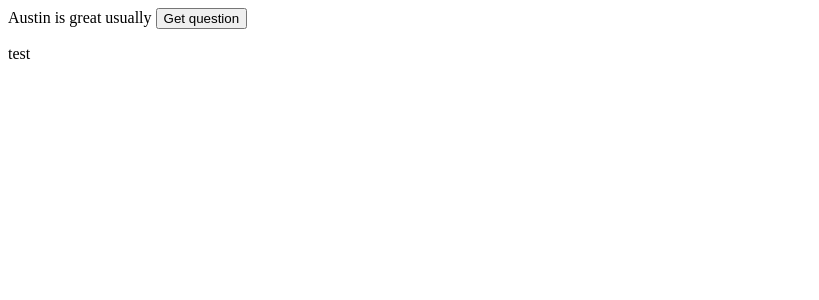
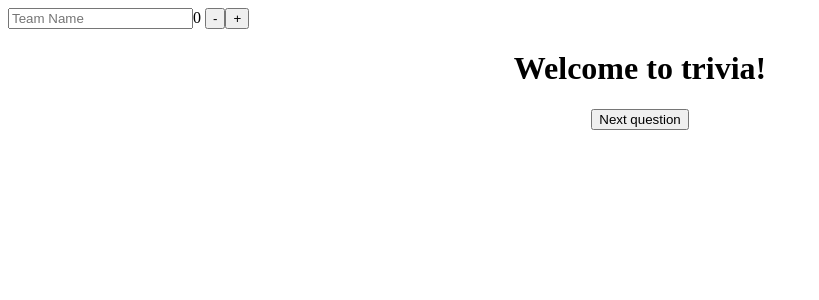
Before and after one commit to austinmetcalf/Trivia-Vue, a Vue app: page / in a window 1280 px wide. Shown: the top 300 px of the page, without its empty margins (0-819 px from the left). Built offline with nearby package versions, Linux system fonts and the light colour scheme; no server answers.

Commit message:
Added API and import for child component

```diff
--- a/src/App.vue
+++ b/src/App.vue
@@ -1,26 +1,44 @@
 <template>
   <div>
+    <div class="team">
+      <input placeholder="Team Name">0
+      <button>-</button>
+      <button>+</button>
+    </div>
+    <div class="header-container">
+      <h1>Welcome to trivia!</h1>
+    </div>
+    <div class="question-container">
+      <button @click="getDataFromAPI">Next question</button>
+      <p>{{ currentQuestion }}</p>
+      <p>{{ currentQuestion.correct_answer }}</p>
+      <p>{{ currentQuestion.incorrect_answers }}</p>
+    </div>
+    <QuizQuestion/>
 
-    Austin is great usually
-    <button @click="getDataFromAPI">Get question</button>
-    <p>{{ currentQuestion }}test</p>
+
+
+
   </div>
 </template>
 
 <script>
 
 import axios from 'axios'
+import QuizQuestion from './components/quizQuestion';
 
 export default {
   name: 'App',
-  // components: {
-  //   quizQuestion,
-  // },
+  components: {
+    QuizQuestion,
+  },
   methods: {
     async getDataFromAPI() {
       try {
         const response = await axios.get('https://opentdb.com/api.php?amount=40&type=multiple');
-        this.dataFromAPI = response.data;
+        this.dataFromAPI = response.data.results;
+        this.currentQuestion = this.dataFromAPI.shift()
+        console.log(this.dataFromAPI)
       } catch (error) {
         console.error(error);
       }
@@ -32,8 +50,17 @@ export default {
     };
   },
 }
+
 </script>
 
 <style>
-
+.header-container{
+  display: flex;
+  justify-content: center;
+}
+.question-container{
+  display: flex;
+  flex-direction: column;
+  align-items: center;
+}
 </style>
--- a/src/components/quizQuestion.vue
+++ b/src/components/quizQuestion.vue
@@ -9,6 +9,7 @@
   import axios from 'axios';
 
   export default {
+    name: 'QuizQuestion',
     data() {
       return {
         questions: []
```
Also changed, not shown: src/main.js (line endings or trailing spaces).
